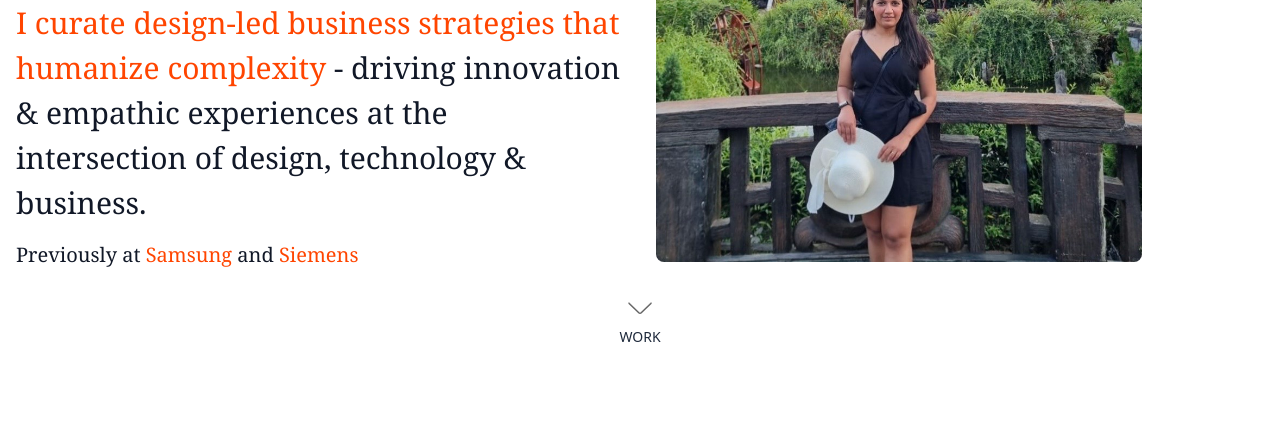
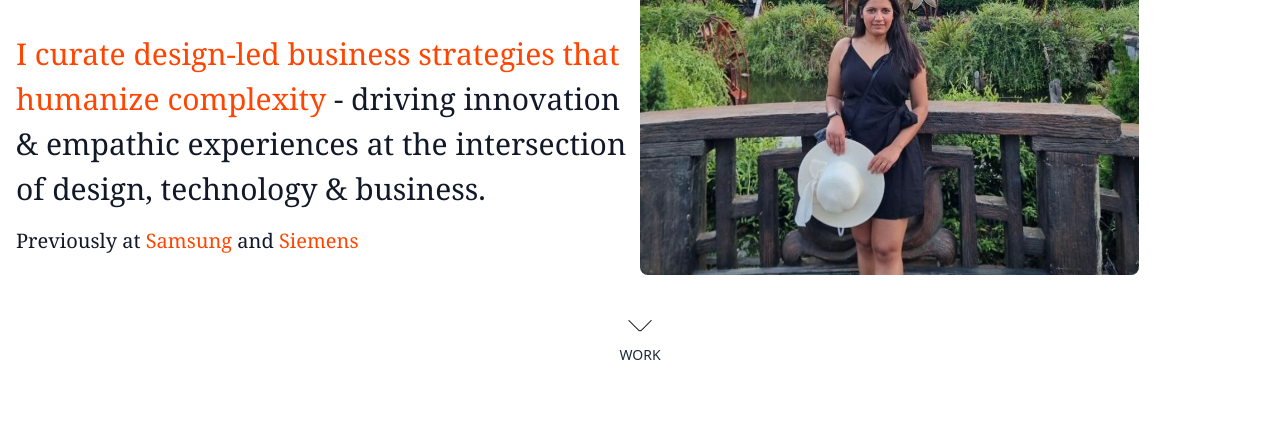
Before and after one commit to Chanch95/chanchalprajapatiportfolio.github.io, a website: page index.html in a window 1280 px wide. Shown: the part 258-679 px from the top of the page. Drawn offline with Linux system fonts and the light colour scheme; a web font is replaced by a local one.

Commit message:
Update index.html

```diff
--- a/index.html
+++ b/index.html
@@ -82,7 +82,7 @@
   </div>
 
   <div class="container mx-auto px-4 pt-28 md:pt-0 mt-4 md:mt-0 md:mb-[-5%] mb-14">
-    <div class="grid grid-cols-1 md:grid-cols-2 gap-8 items-center mr-[40%]">
+    <div class="grid grid-cols-1 md:grid-cols-2 gap-20 items-center mr-[40%]">
       <div class="mr-24">
 
         <p class="text-2xl md:text-3xl md:leading-[45px] font-serif mr-24">
```
